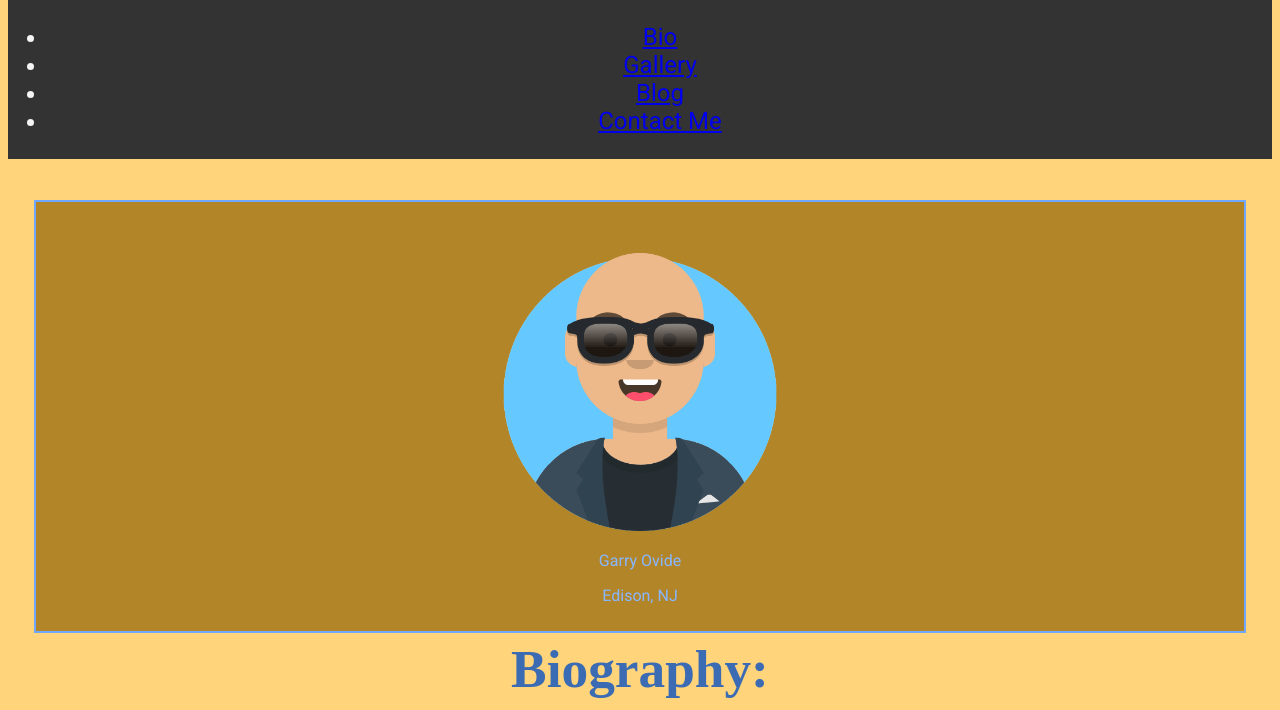
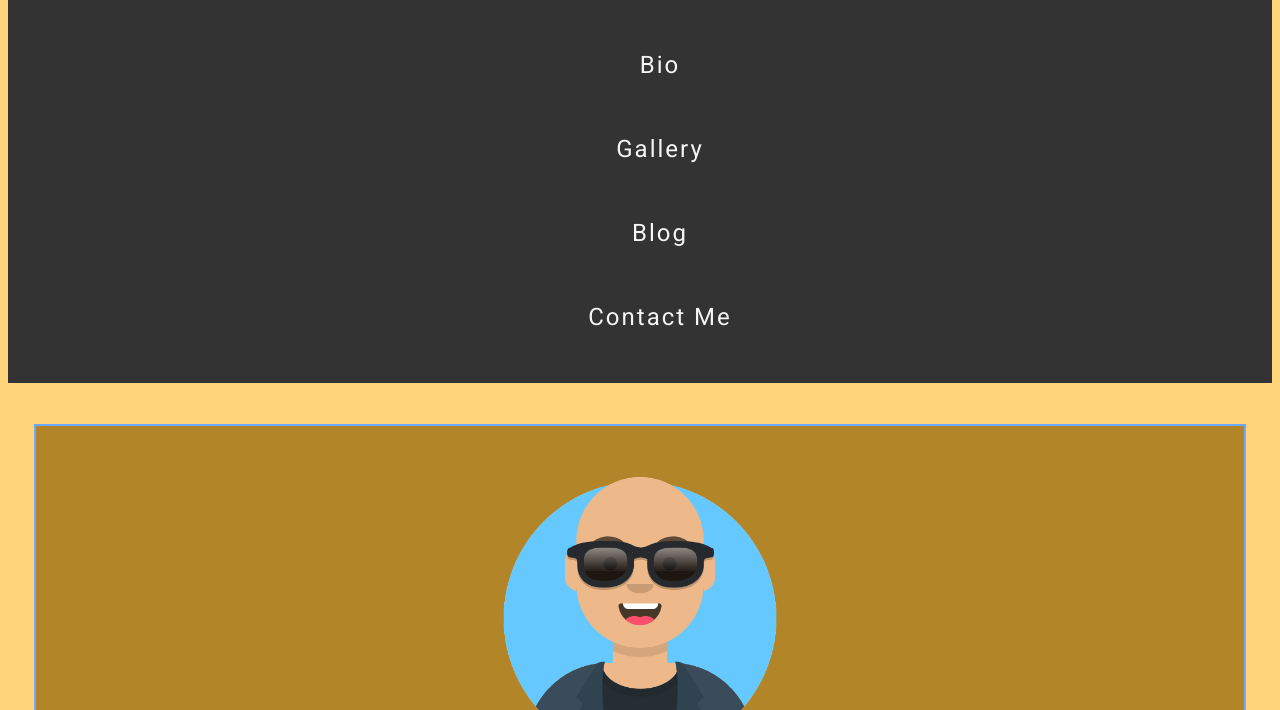
Before and after one commit to RVCC-IDMX/about-me-Ovide-g, a plain HTML site: page index.html in a window 1280 px wide. Shown: the part 90-800 px from the top of the page. Drawn offline with Linux system fonts and the light colour scheme; a web font is replaced by a local one.

Commit message:
Add navbar link styles

```diff
--- a/css/style.css
+++ b/css/style.css
@@ -34,7 +34,23 @@ body {
 
 /* navigation list */
 
-.navbar-links {}
+.navbar-links li {
+    display: block;
+    list-style: none;
+    padding: 0.5em 0;
+}
+
+/* style all a tags in header and them on hoover */
+
+.navbar-links a {
+    background-color: #333;
+    color: whitesmoke;
+    display: inline-block;
+    font-size: 1.5rem;
+    letter-spacing: 2px;
+    padding: 1rem 1.2rem;
+    text-decoration: none;
+}
 
 main {
     padding: 2vw;
```
